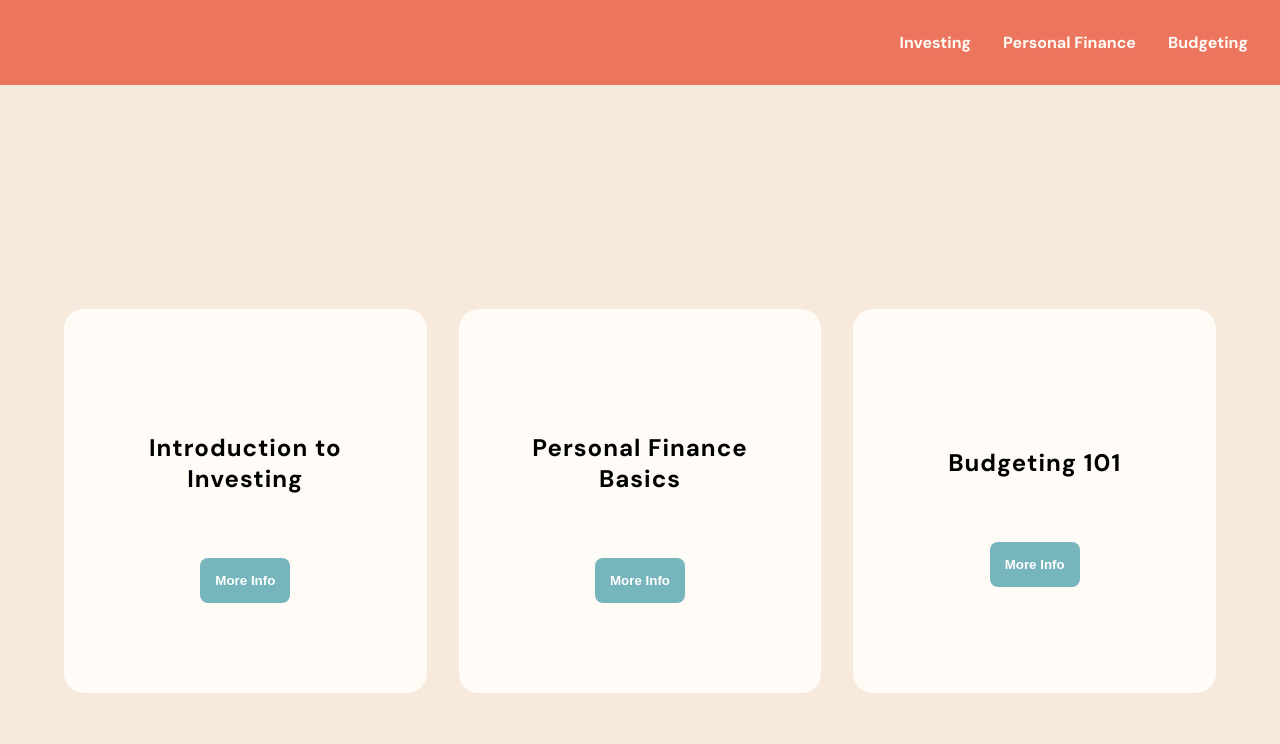
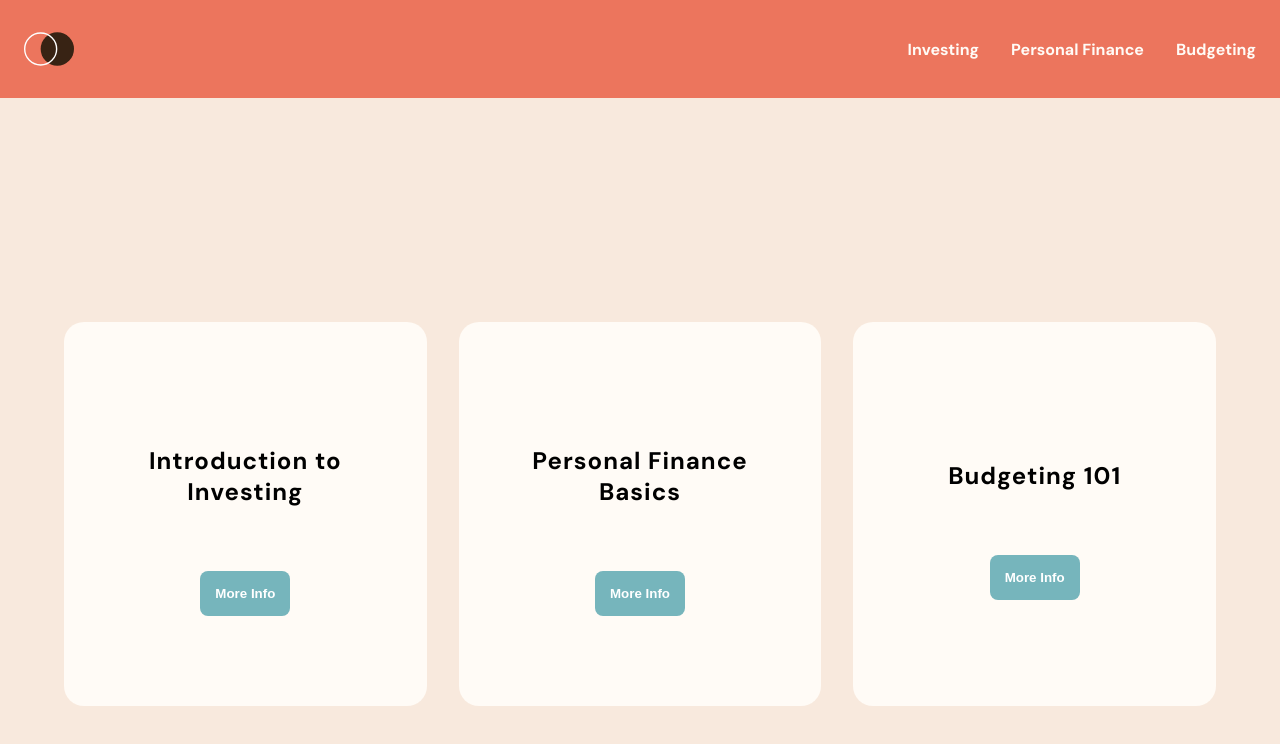
Before and after one commit to nyrellcl/react-challenge-budget-app, a Next.js app: page / in a window 1280 px wide. Shown: the top 744 px of the page. Built offline with nearby package versions, Linux system fonts and the light colour scheme.

Commit message:
add logo

```diff
--- a/src/pages/components/InfoCards.tsx
+++ b/src/pages/components/InfoCards.tsx
@@ -1,7 +1,7 @@
 import React, { useState } from "react";
 import data from "../../data.json";
 import {DM_Sans} from 'next/font/google'
-import { faMoneyBillTrendUp } from "@fortawesome/free-solid-svg-icons";
+
 
 const dmSans = DM_Sans({subsets: ['latin'],
 weight: ['400', '500', '700']})
@@ -33,7 +33,7 @@ function InfoCards() {
               More Info
             </button>
             {cardStates[itemIndex] && (
-              <>
+              <article className="info__container__card__content">
                 <p>{item.description}</p>
                 <ul className="info__container__card__sources">
                   {item.sources.map((source, sourceIndex) => (
@@ -44,7 +44,7 @@ function InfoCards() {
                     </li>
                   ))}
                 </ul>
-              </>
+              </article>
             )}
           </div>
         ))}
--- a/src/pages/components/layout.tsx
+++ b/src/pages/components/layout.tsx
@@ -1,22 +1,46 @@
-import Link from "next/link"
-import { useState } from "react"
-import{ FaBars, FaTimes} from 'react-icons/fa'
+import Link from "next/link";
+import { useState } from "react";
+import { FaBars, FaTimes } from "react-icons/fa";
 
-export default function Nav (){
-    const [isClicked, setIsClicked] = useState<boolean>(false)
+export default function Nav() {
+  const [isClicked, setIsClicked] = useState<boolean>(false);
 
-    return(
+  return (
     <>
       <header className="header-bar">
         <nav className="nav-bar">
-                <div className="nav-bar__icon" onClick={() => setIsClicked(!isClicked)}>{!isClicked ? <FaBars/> : <FaTimes/>}</div>
-                <ul className={!isClicked? "nav-bar__list" : "nav-bar__list active"}>
-                   <li><Link href="/investing">Investing</Link></li>
-                   <li><Link href="/personal-finance">Personal Finance</Link></li>
-                   <li><Link href="/budgeting">Budgeting</Link></li>
+            <svg
+              width="50"
+              height="50"
+              viewBox="0 0 72 48"
+              xmlns="http://www.w3.org/2000/svg"
+              className="nav-bar__logo"
+            >
+              <g fill="none" fill-rule="evenodd">
+                <circle fill="#382314" cx="48" cy="24" r="24" />
+                <circle stroke="#FFF" stroke-width="2" cx="24" cy="24" r="23" />
+              </g>
+            </svg>
+
+          <div
+            className="nav-bar__icon"
+            onClick={() => setIsClicked(!isClicked)}
+          >
+            {!isClicked ? <FaBars  className="nav-bar__icon" /> : <FaTimes className="nav-bar__icon" />}
+          </div>
+          <ul className={!isClicked ? "nav-bar__list" : "nav-bar__list active"}>
+            <li>
+              <Link href="/investing">Investing</Link>
+            </li>
+            <li>
+              <Link href="/personal-finance">Personal Finance</Link>
+            </li>
+            <li>
+              <Link href="/budgeting">Budgeting</Link>
+            </li>
           </ul>
         </nav>
       </header>
     </>
-    )
+  );
 }
--- a/src/styles/index-sass/index.css
+++ b/src/styles/index-sass/index.css
@@ -24,12 +24,6 @@ h2 {
   font-weight: 700;
 }
 
-svg {
-  fill: #FFFBF6;
-  height: 1.5em;
-  width: 1.5em;
-}
-
 .header-bar {
   position: -webkit-sticky;
   position: sticky;
@@ -41,15 +35,15 @@ svg {
   align-items: center;
   justify-content: space-between;
   width: 100%;
-  padding: 2rem;
+  padding: 1.5rem;
   background-color: #EC755D;
 }
 .nav-bar__icon {
   z-index: 10;
-  width: 100%;
   display: flex;
   justify-content: flex-end;
   align-items: center;
+  fill: #FFFBF6;
 }
 .nav-bar__list {
   display: flex;
@@ -130,7 +124,7 @@ svg {
 
 @media only screen and (min-width: 768px) {
   .nav-bar {
-    justify-content: flex-end;
+    justify-content: space-between;
   }
   .nav-bar__icon {
     display: none;
--- a/src/styles/index-sass/index.scss
+++ b/src/styles/index-sass/index.scss
@@ -37,12 +37,6 @@ h2 {
   font-weight: 700;
 }
 
-svg {
-  fill: $card-bg;
-  height: 1.5em;
-  width: 1.5em;
-}
-
 .header-bar {
   position: sticky;
   top: 0;
@@ -53,14 +47,14 @@ svg {
   align-items: center;
   justify-content: space-between;
   width: 100%;
-  padding: 2rem;
+  padding: 1.5rem;
   background-color: $red;
   &__icon {
     z-index: 10;
-    width: 100%;
     display: flex;
     justify-content: flex-end;
     align-items: center;
+    fill: $card-bg;
   }
   &__list {
     display: flex;
@@ -144,7 +138,7 @@ svg {
 
 @media only screen and (min-width: 768px) {
   .nav-bar {
-    justify-content: flex-end;
+    justify-content: space-between;
     &__icon {
       display: none;
     }
```
Also changed, not shown: 1 other file (tests, documents, lock files or other folders). Lines whose indentation alone changed are shown as unchanged.
